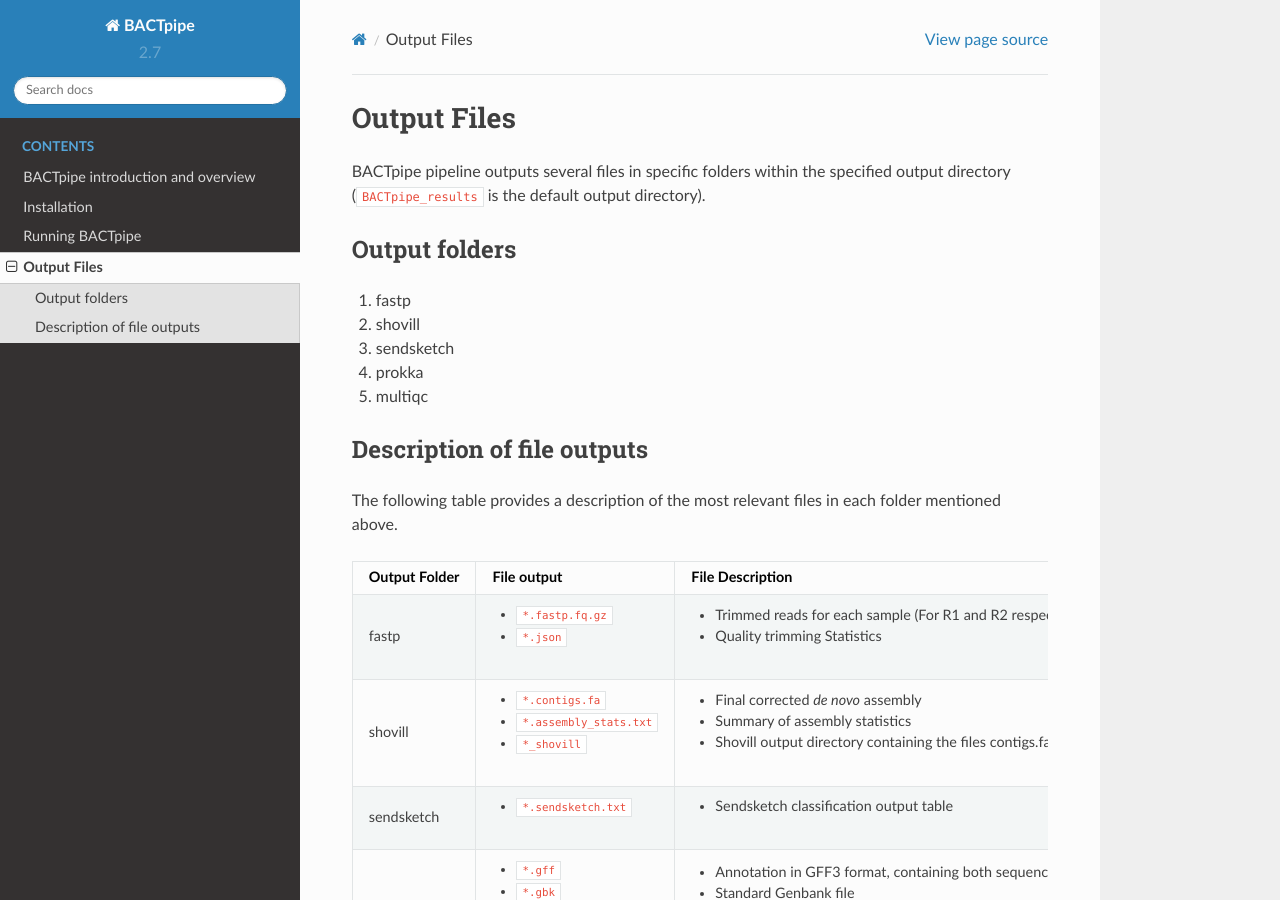
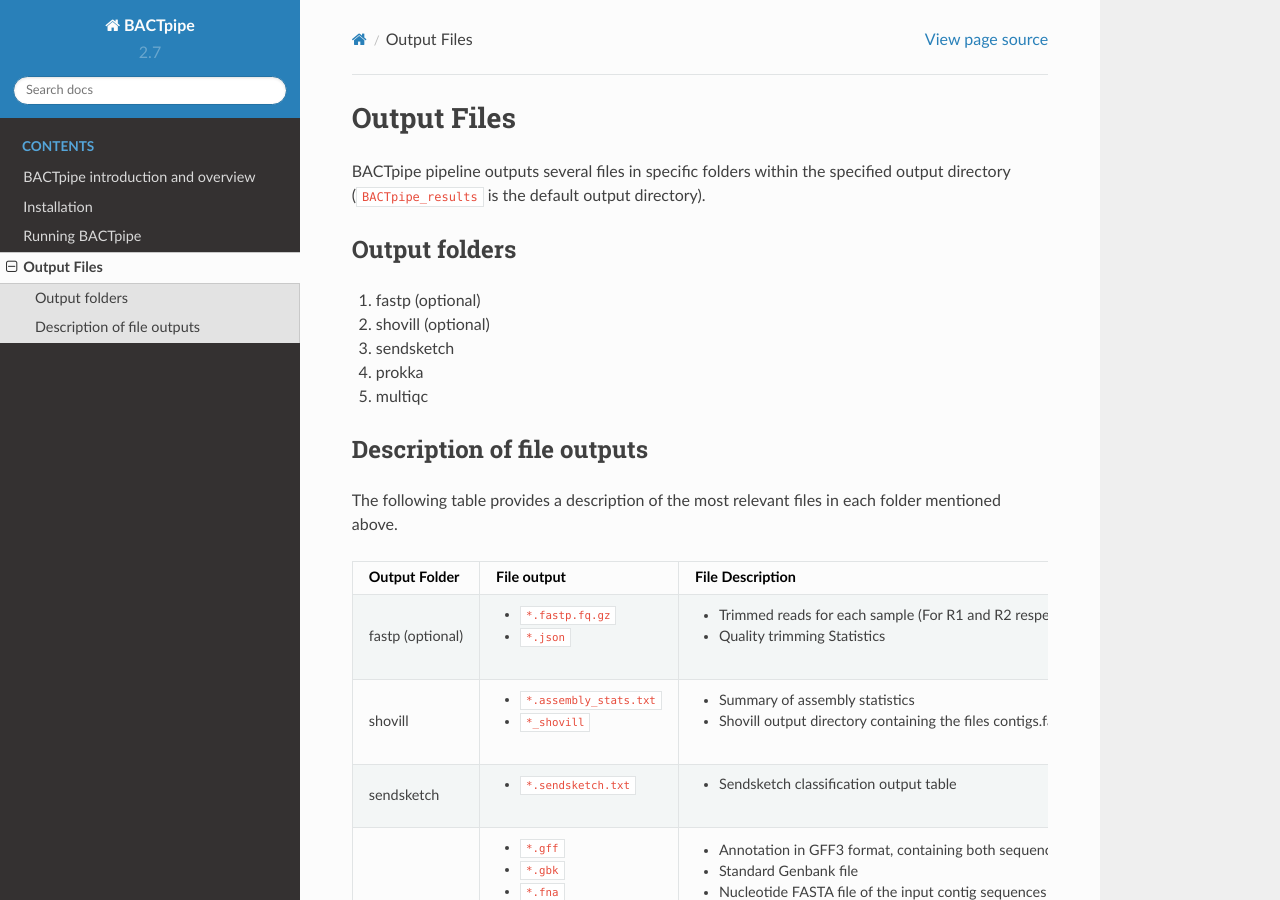
Before and after one commit to ctmrbio/BACTpipe, a Sphinx documentation site: the page built from docs/source/output.rst, in a window 1280 px wide and 900 px high. Built offline with Sphinx 7.4.7 and the Read the Docs theme 2.0.0, drawn with Linux system fonts in a browser that asks for light colours.

Commit message:
Update to latest 3.0 changes

```diff
--- a/docs/source/output.rst
+++ b/docs/source/output.rst
@@ -7,8 +7,8 @@
 Output folders
 **************
 
-1. fastp
-2. shovill
+1. fastp (optional)
+2. shovill (optional)
 3. sendsketch
 4. prokka
 5. multiqc
@@ -23,11 +23,10 @@
 | Output Folder   | File output                                  | File Description                                                                                               |
 +=================+==============================================+================================================================================================================+
 | fastp           | - ``*.fastp.fq.gz``                          | - Trimmed reads for each sample (For R1 and R2 respectively)                                                   |
-|                 | - ``*.json``                                 | - Quality trimming Statistics                                                                                  |
+| (optional)      | - ``*.json``                                 | - Quality trimming Statistics                                                                                  |
 +-----------------+----------------------------------------------+----------------------------------------------------------------------------------------------------------------+
-| shovill         | - ``*.contigs.fa``                           | - Final corrected *de novo* assembly                                                                           |
-|                 | - ``*.assembly_stats.txt``                   | - Summary of assembly statistics                                                                               |
-|                 | - ``*_shovill``                              | - Shovill output directory containing the files contigs.fa, contigs.gfa, shovill.log, and spades.fasta         |
+| shovill         | - ``*.assembly_stats.txt``                   | - Summary of assembly statistics                                                                               |
+|                 | - ``*_shovill``                              | - Shovill output directory containing the files contigs.fa, contigs.gfa, and shovill.log (optional)            |
 +-----------------+----------------------------------------------+----------------------------------------------------------------------------------------------------------------+
 | sendsketch      | - ``*.sendsketch.txt``                       | - Sendsketch classification output table                                                                       |
 +-----------------+----------------------------------------------+----------------------------------------------------------------------------------------------------------------+
```
